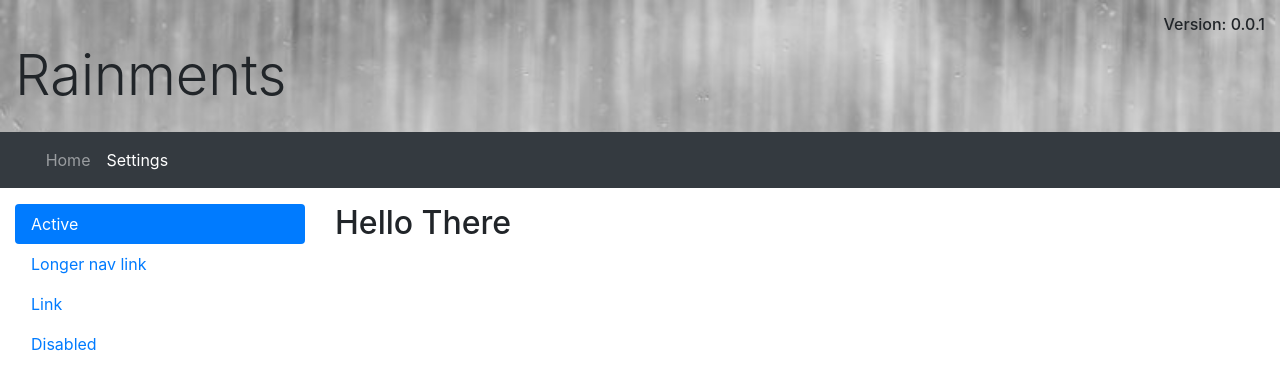
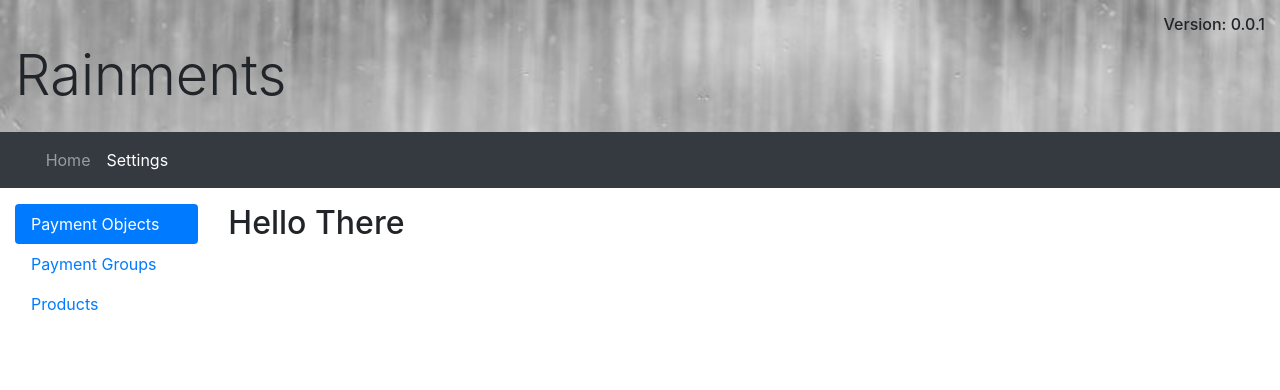
Before and after one commit to MrZeRo2000/rainments-ang, an Angular app: page /settings in a window 1280 px wide. Shown: the top 390 px of the page. Built offline with nearby package versions, Linux system fonts and the light colour scheme.

Commit message:
added selection list in settings component

```diff
--- a/src/app/app.module.ts
+++ b/src/app/app.module.ts
@@ -6,13 +6,15 @@ import { AppComponent } from './app.component';
 import { SettingsComponent } from './components/settings/settings.component';
 import { PaymentsDashboardComponent } from './components/payments-dashboard/payments-dashboard.component';
 import { NavTopComponent } from './components/nav-top/nav-top.component';
+import { GetValuesPipe } from './pipes/get-values.pipe';
 
 @NgModule({
   declarations: [
     AppComponent,
     SettingsComponent,
     PaymentsDashboardComponent,
-    NavTopComponent
+    NavTopComponent,
+    GetValuesPipe
   ],
   imports: [
     BrowserModule,
--- a/src/app/components/settings/settings.component.html
+++ b/src/app/components/settings/settings.component.html
@@ -1,24 +1,15 @@
 <div class="row mt-3">
-  <div class="col-3 text-truncate">
+  <div class="col-2">
 
     <ul class="nav nav-pills flex-column">
-      <li class="nav-item">
-        <a class="nav-link active text-nowrap" href="#">Active</a>
-      </li>
-      <li class="nav-item">
-        <a class="nav-link" href="#">Longer nav link</a>
-      </li>
-      <li class="nav-item">
-        <a class="nav-link" href="#">Link</a>
-      </li>
-      <li class="nav-item">
-        <a class="nav-link" href="#">Disabled</a>
+      <li class="nav-item" *ngFor="let item of items | getValues">
+        <a class="nav-link" href="#" [ngClass]="{'active': item.key === selectedItem}" (click)="onItemClick($event, item.key)">{{item.val}}</a>
       </li>
     </ul>
 
   </div>
 
-  <div class="col-9">
+  <div class="col-10">
     <h2>Hello There</h2>
   </div>
 
--- a/src/app/components/settings/settings.component.ts
+++ b/src/app/components/settings/settings.component.ts
@@ -6,10 +6,24 @@ import { Component, OnInit } from '@angular/core';
   styleUrls: ['./settings.component.css']
 })
 export class SettingsComponent implements OnInit {
+  items: Map<number, string> = new Map([
+    [100, 'Payment Objects'],
+    [200, 'Payment Groups'],
+    [300, 'Products']
+  ]);
 
-  constructor() { }
+  selectedItem: number;
+
+  constructor() {
+    this.selectedItem = this.items.keys().next().value;
+  }
 
   ngOnInit() {
   }
 
+  onItemClick(event, key) {
+    event.preventDefault();
+    this.selectedItem = key;
+  }
+
 }
--- /dev/null
+++ b/src/app/pipes/get-values.pipe.ts
@@ -0,0 +1,21 @@
+import { Pipe, PipeTransform } from '@angular/core';
+
+@Pipe({
+  name: 'getValues'
+})
+export class GetValuesPipe implements PipeTransform {
+
+  transform(map: Map<any, string>): any {
+    const ret = [];
+
+    map.forEach((val, key) => {
+      ret.push({
+        key,
+        val
+      });
+    });
+
+    return ret;
+  }
+
+}
```
Also changed, not shown: 1 other file (tests, documents, lock files or other folders).
